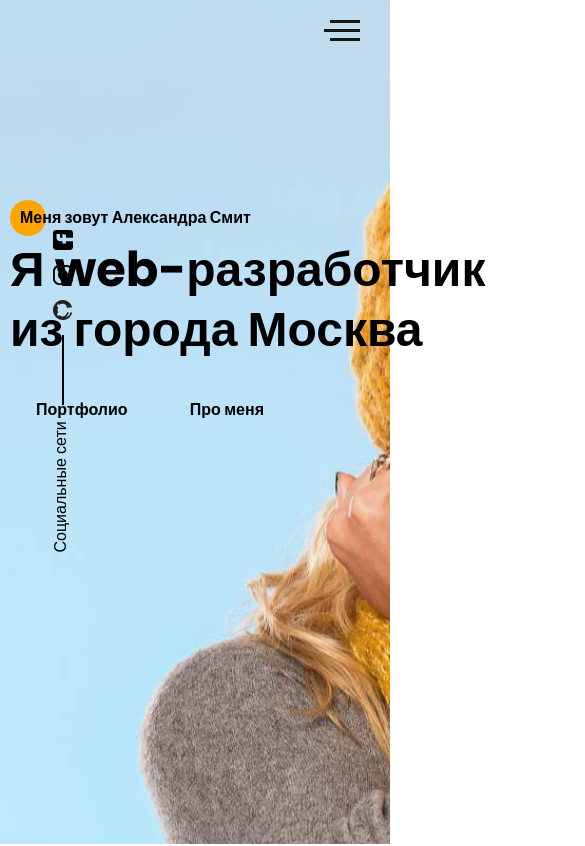
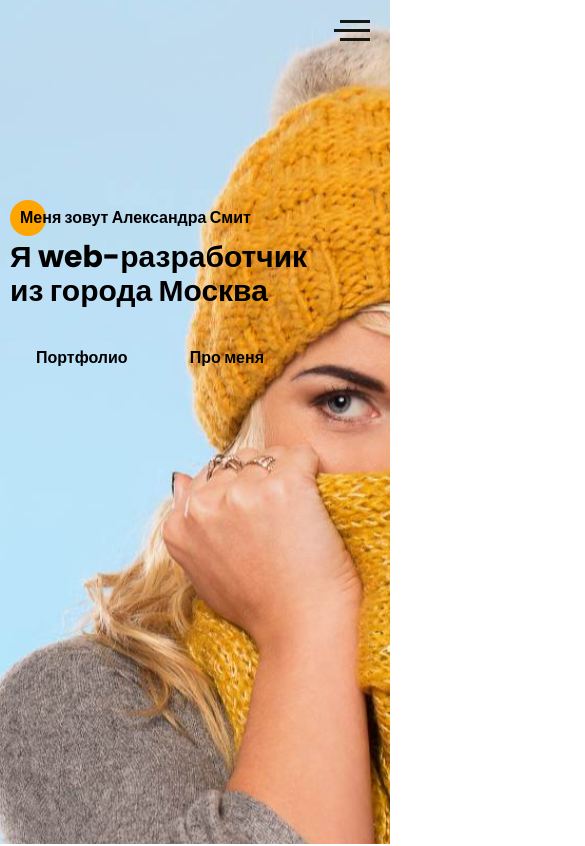
Before and after one commit to Camarederic/Portfolio, a website: page app/index.html in a window 390 px wide. Shown: the top 846 px of the page, 585 px wide, since content can reach past the window. Drawn offline with nearby package versions, Linux system fonts and the light colour scheme; files that its build step writes are made by us from their sources; files whose address does not match are found by name.

Commit message:
added an adaptation to the promo section

```diff
--- a/app/index.html
+++ b/app/index.html
@@ -168,7 +168,7 @@
       </div>
     </section>
 
-    <section class="about">
+    <!-- <section class="about">
       <div class="container">
         <div class="about__inner">
           <div class="about__photo">
@@ -612,7 +612,7 @@
           </div>
         </div>
       </div>
-    </section>
+    </section> -->
 
     <script src="js/main.min.js"></script>
   </body>
--- /dev/null
+++ b/app/scss/blocks/_media.scss
@@ -0,0 +1,95 @@
+@media (max-width: 1439px) {
+  .sidepanel {
+    display: none;
+  }
+}
+
+@media (max-width: 1200px) {
+  .container {
+    max-width: 960px;
+  }
+}
+
+@media (max-width: 992px) {
+  .container {
+    max-width: 720px;
+  }
+  .title {
+    &_fz48 {
+      font-size: 40px;
+    }
+  }
+  .promo {
+    &__title {
+      width: 400px;
+      line-height: 45px;
+    }
+  }
+}
+
+@media (max-width: 768px) {
+  .container {
+    max-width: 540px;
+  }
+  .title {
+    &_fz48 {
+      font-size: 35px;
+    }
+  }
+  .promo {
+    background-position: 60%;
+    &__title {
+      width: 350px;
+      line-height: 40px;
+    }
+  }
+}
+
+@media (max-width: 576px) {
+  .container {
+    max-width: 100%;
+    padding: 0 10px;
+  }
+  .title {
+    &_fz48 {
+      font-size: 30px;
+    }
+  }
+  .promo {
+    &__title {
+      width: 330px;
+      line-height: 34px;
+    }
+  }
+  .hamburger {
+    right: 20px;
+  }
+}
+
+@media (max-width: 376px) {
+  .title {
+    &_fz48 {
+      font-size: 26px;
+    }
+  }
+  .promo {
+    &__title {
+      width: 300px;
+      line-height: 34px;
+    }
+  }
+  .menu {
+    &__block {
+      width: 300px;
+    }
+  }
+}
+
+@media (max-width: 320px) {
+  .menu {
+    &__block {
+      width: 250px;
+      padding-left: 55px;
+    }
+  }
+}
--- a/app/scss/style.scss
+++ b/app/scss/style.scss
@@ -16,6 +16,7 @@
 @import "blocks/portfolio";
 @import "blocks/price";
 @import "blocks/contacts";
+@import "blocks/media";
 
 @import url("https://fonts.googleapis.com/css2?family=Poppins:wght@500;700&display=swap");
 * {
```
